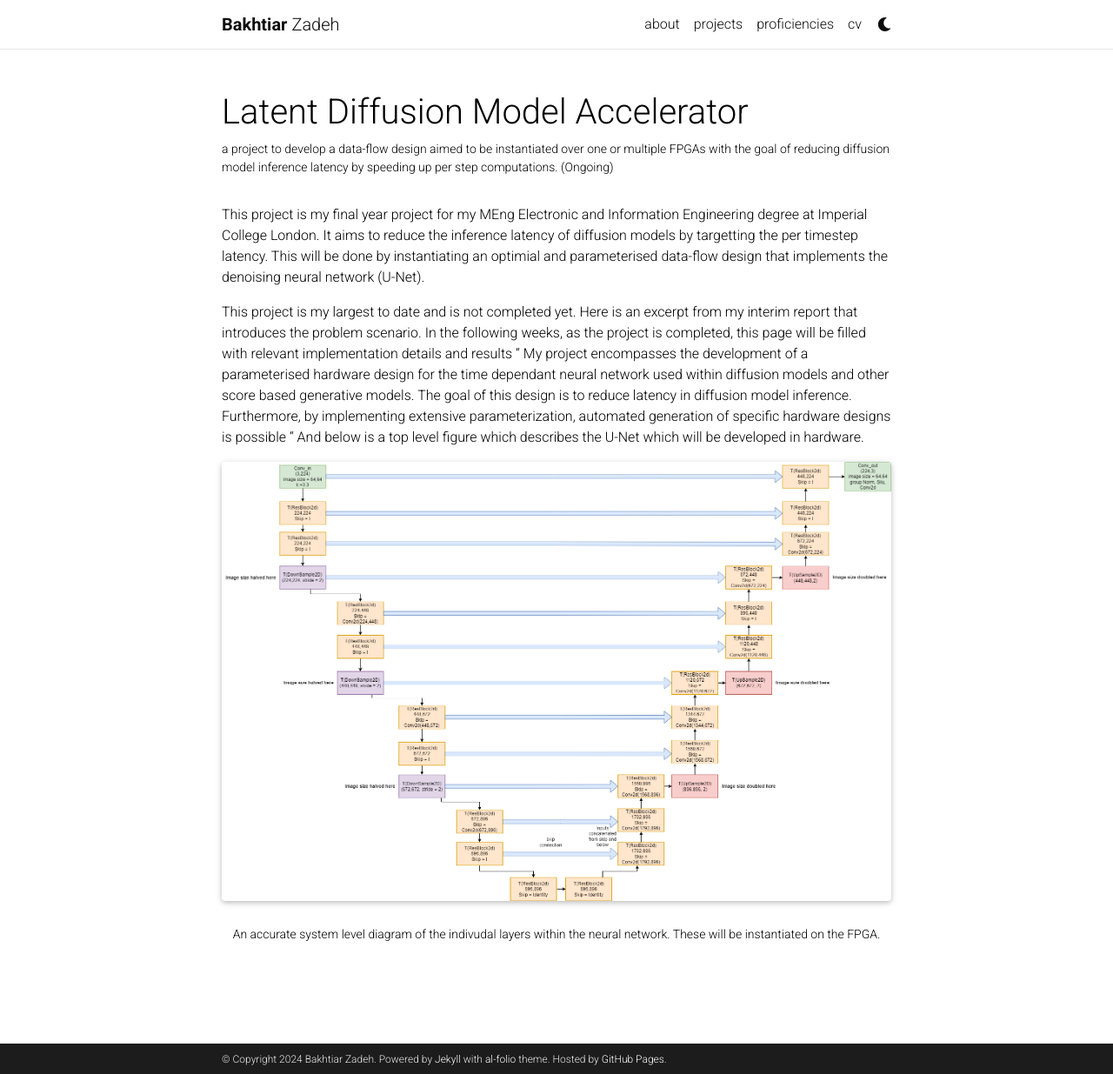
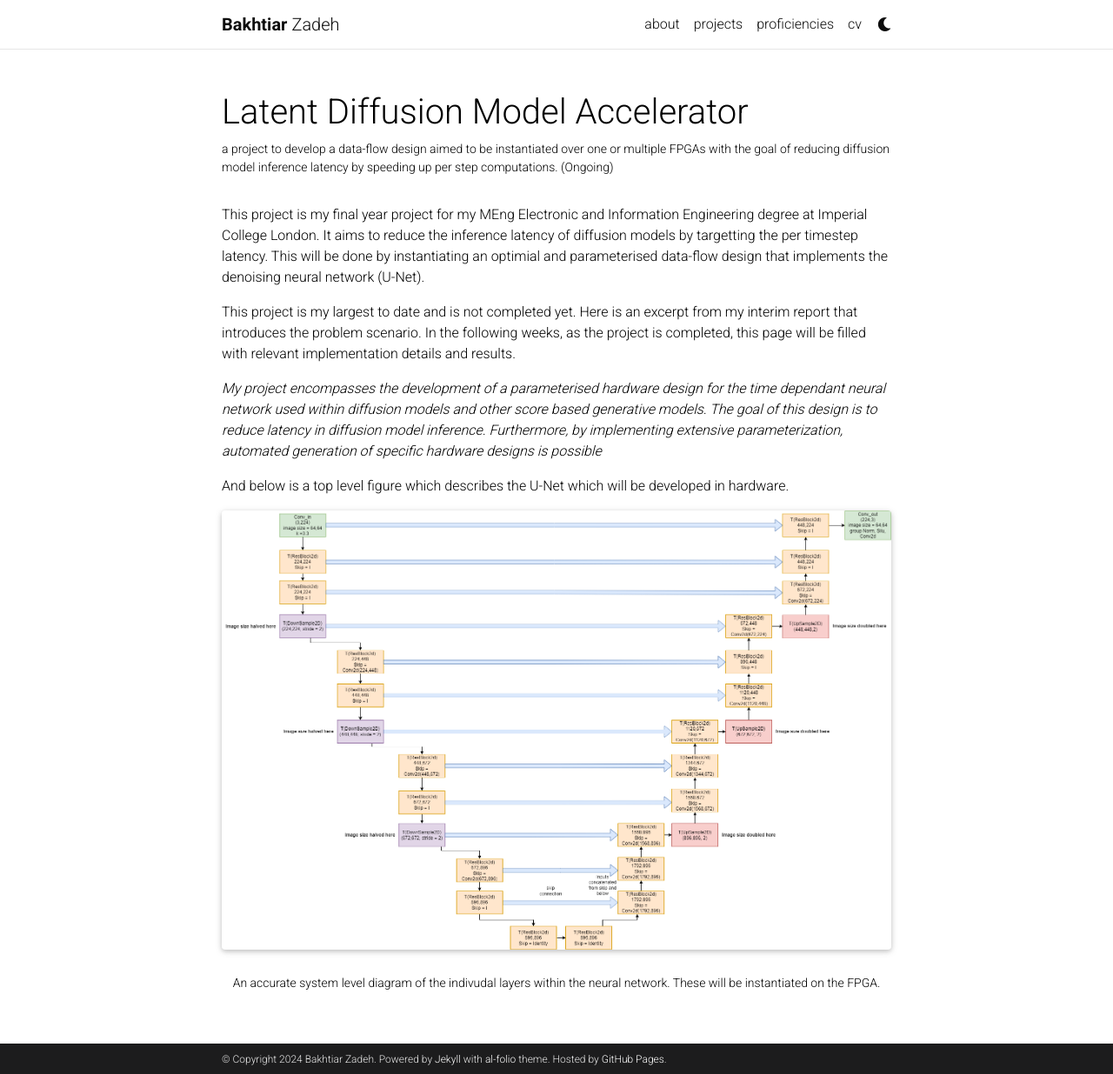
Before and after one commit to bakhtiarZ/bakhtiarZ.github.io, a Jekyll site: the page built from _projects/1_project.md, in a window 1280 px wide and 1235 px high. Shown: the whole window at 87% size. Built offline with Jekyll 4.4.1, drawn with Linux system fonts in a browser that asks for light colours; full-size pictures stand in for the smaller copies a plugin makes; comment, search, counter and statistics services are not loaded; a style sheet for code colours, icons or effects is not loaded.

Commit message:
making italic

```diff
--- a/_projects/1_project.md
+++ b/_projects/1_project.md
@@ -9,13 +9,14 @@ category: work
 
 This project is my final year project for my MEng Electronic and Information Engineering degree at Imperial College London. It aims to reduce the inference latency of diffusion models by targetting the per timestep latency. This will be done by instantiating an optimial and parameterised data-flow design that implements the denoising neural network (U-Net).
 
-This project is my largest to date and is not completed yet. Here is an excerpt from my interim report that introduces the problem scenario. In the following weeks, as the project is completed, this page will be filled with relevant implementation details and results
-"
-My project encompasses the development of a parameterised hardware design for the time dependant neural
+This project is my largest to date and is not completed yet. Here is an excerpt from my interim report that introduces the problem scenario. In the following weeks, as the project is completed, this page will be filled with relevant implementation details and results.
+
+*My project encompasses the development of a parameterised hardware design for the time dependant neural
 network used within diffusion models and other score based generative models. The goal of this design is
 to reduce latency in diffusion model inference. Furthermore, by implementing extensive parameterization,
-automated generation of specific hardware designs is possible
-"
+automated generation of specific hardware designs is possible*
+
+
 And below is a top level figure which describes the U-Net which will be developed in hardware.
 
 <div class="row">
```
